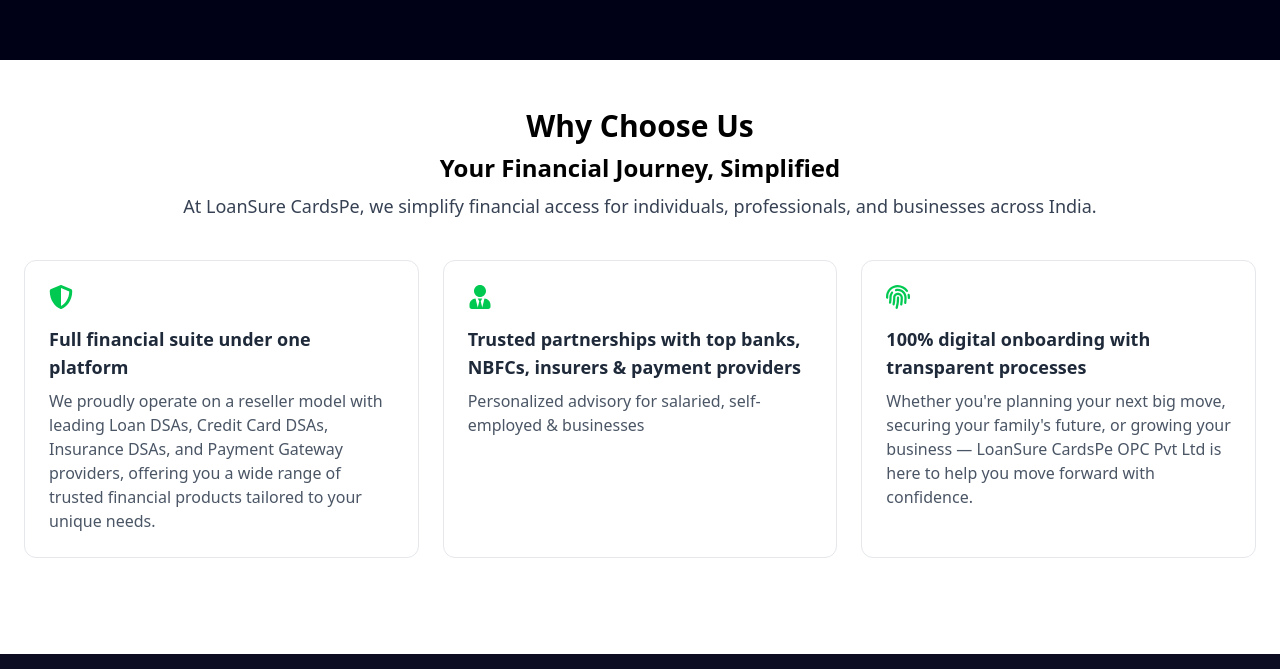
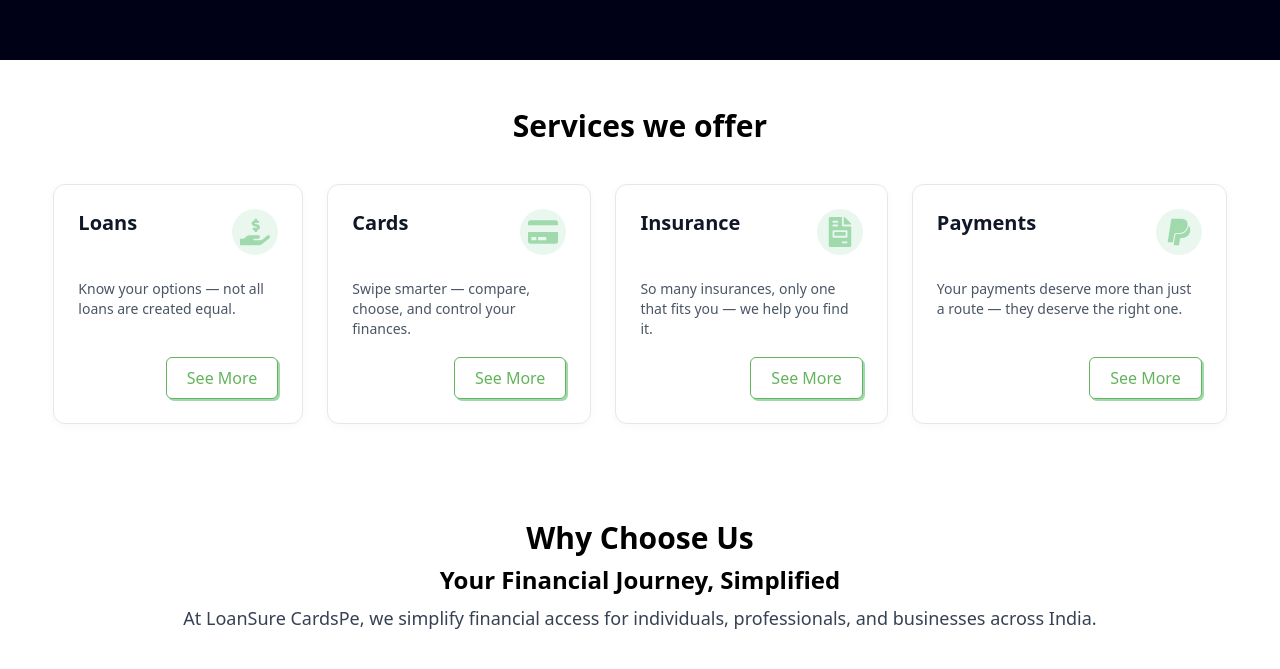
Before and after one commit to Ajay6433/loansure, a Next.js app: page / in a window 1280 px wide. Shown: the part 824-1493 px from the top of the page. Built offline with nearby package versions, Linux system fonts and the light colour scheme.

Commit message:
Services we offer added

```diff
--- /dev/null
+++ b/app/components/ServicesWeOffer.tsx
@@ -0,0 +1,68 @@
+// components/ServicesWeOffer.tsx
+import { FaHandHoldingUsd, FaCreditCard, FaFileInvoice, FaPaypal } from "react-icons/fa";
+import Link from "next/link";
+
+const services = [
+  {
+    title: "Loans",
+    desc: "Know your options — not all loans are created equal.",
+    icon: <FaHandHoldingUsd className="text-[#9fd9ac] text-3xl" />,
+  },
+  {
+    title: "Cards",
+    desc: "Swipe smarter — compare, choose, and control your finances.",
+    icon: <FaCreditCard className="text-[#9fd9ac] text-3xl" />,
+  },
+  {
+    title: "Insurance",
+    desc: "So many insurances, only one that fits you — we help you find it.",
+    icon: <FaFileInvoice className="text-[#9fd9ac] text-3xl" />,
+  },
+  {
+    title: "Payments",
+    desc: "Your payments deserve more than just a route — they deserve the right one.",
+    icon: <FaPaypal className="text-[#9fd9ac] text-3xl" />,
+  },
+];
+
+export default function ServicesWeOffer() {
+  return (
+    <section className="py-12 max-w-11/12 m-auto">
+      <h2 className="text-center text-2xl md:text-3xl font-bold mb-10">Services we offer</h2>
+      <div className="flex flex-col md:flex-row justify-center gap-6">
+        {services.map(service => (
+          <div
+            key={service.title}
+            className="
+              relative flex flex-col h-full bg-white rounded-xl border border-gray-200
+              min-h-60 max-h-60 justify-between
+              p-6 shadow-sm min-w-[250px] max-w-xs mx-auto transition
+              hover:shadow-[3px_3px_0_0_#9fd9ac,6px_6px_0_0_#64b35d]
+              hover:border-[#64b35d] hover:-translate-y-1
+              group
+            "
+            style={{ boxShadow: "0 2px 8px 0 rgb(0 0 0 / 0.03)" }}
+          >
+            <div className="flex justify-between items-start mb-6">
+              <span className="text-xl font-bold text-gray-900">{service.title}</span>
+              <span className="bg-[#e9f7ee] rounded-full p-2">{service.icon}</span>
+            </div>
+            <p className="text-gray-600 text-sm mb-22">{service.desc}</p>
+            <Link
+              href="#"
+              className="
+                absolute right-6 bottom-6
+                text-[#64b35d] border border-[#64b35d] bg-white rounded-md px-5 py-2 font-medium
+                shadow-[2px_2px_0_0_#9fd9ac]
+                hover:bg-[#64b35d] hover:text-white hover:shadow-[4px_4px_0_0_#9fd9ac]
+                transition-all
+              "
+            >
+              See More
+            </Link>
+          </div>
+        ))}
+      </div>
+    </section>
+  );
+}
--- a/app/pages/Hero.jsx
+++ b/app/pages/Hero.jsx
@@ -1,3 +1,4 @@
+import ServicesWeOffer from "../components/ServicesWeOffer";
 import WhyChooseUs from "../components/WhyChooseUs";
 
 export default function Hero() {
@@ -16,7 +17,7 @@
         <img
           src="/assets/heroHands.png"
           alt="Handshake"
-          className="mx-auto w-44 sm:w-56 md:w-84 mb-4 drop-shadow-2xl"
+          className="mx-auto w-44 sm:w-56 md:w-84 mb-2 drop-shadow-2xl"
           draggable={false}
         />
         <button
@@ -26,6 +27,7 @@
         </button>
       </div>
     </section>
+    <ServicesWeOffer/>
     <WhyChooseUs/>
     </>
 
```
